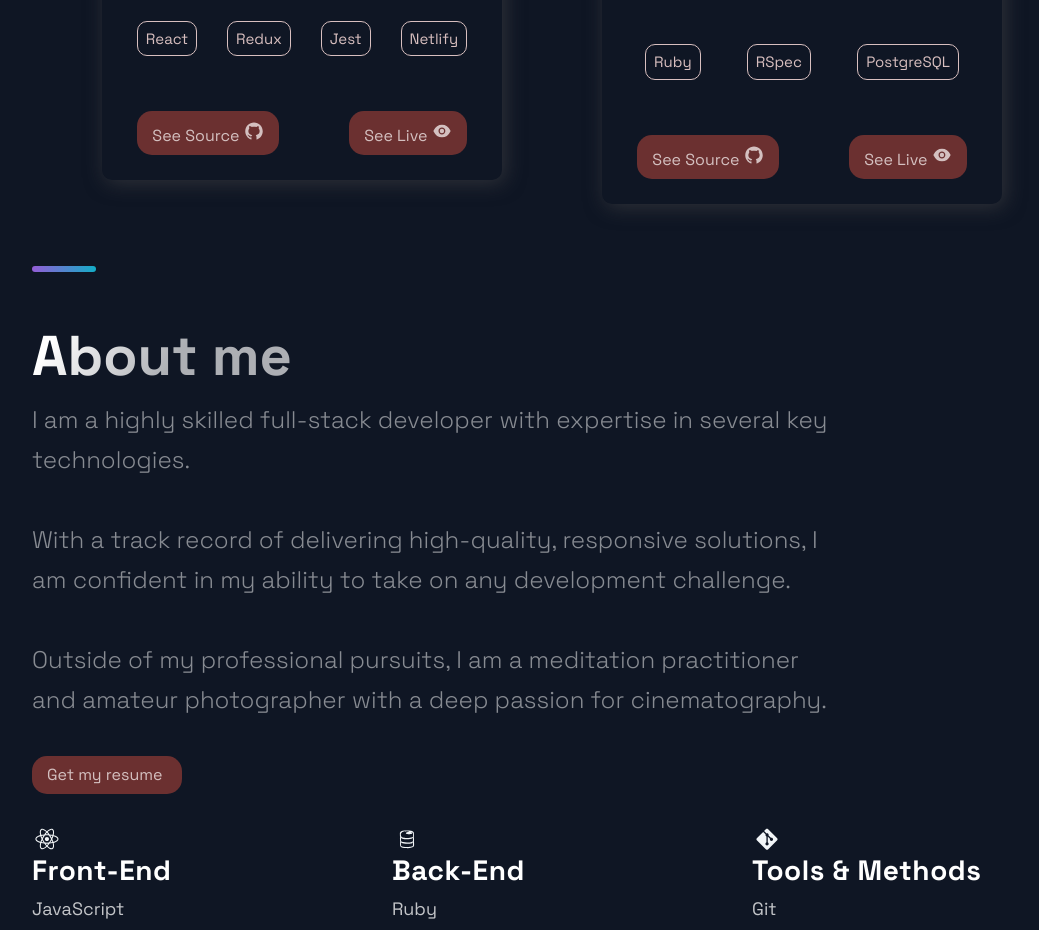
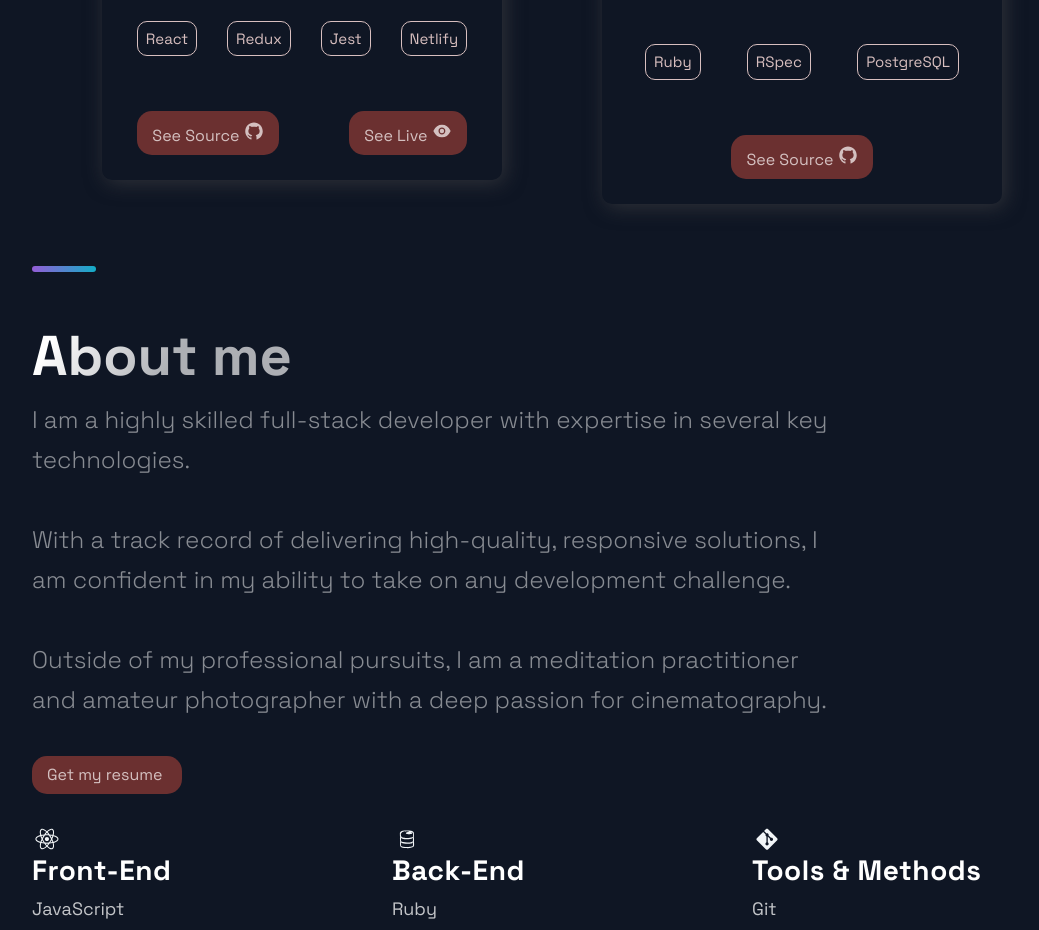
Before and after one commit to CindyDorantes/portfolio-website, a Next.js app: page / in a window 1280 px wide. Shown: the part 2360-3290 px from the top of the page, without its empty margins (88-1127 px from the left). Built offline with nearby package versions, Linux system fonts and the light colour scheme.

Commit message:
Modify the See live links

```diff
--- a/src/components/Projects/Projects.js
+++ b/src/components/Projects/Projects.js
@@ -28,7 +28,11 @@
           </div>
           <UtilityList>
             <ExternalLinks href={source} target="_blank" rel="noopener noreferrer">See Source <AiFillGithub size="2rem" /></ExternalLinks>
-            <ExternalLinks href={visit} target="_blank" rel="noopener noreferrer">See Live <AiFillEye size="2rem" /></ExternalLinks>
+            {visit && (
+              <ExternalLinks href={visit} target="_blank" rel="noopener noreferrer">
+                See Live <AiFillEye size="2rem" />
+              </ExternalLinks>
+            )}
           </UtilityList>
         </BlogCard>
       ))}
--- a/src/constants/constants.js
+++ b/src/constants/constants.js
@@ -14,7 +14,7 @@
     image: '/images/expense-tracker-mockup.jpeg',
     tags: ['Ruby on Rails', 'PostgreSQL', 'Bootstrap', 'Devise'],
     source: 'https://github.com/CindyDorantes/Expense-tracker',
-    visit: 'https://github.com/CindyDorantes/Expense-tracker',
+    visit: 'https://expense-tracker-m4g6.onrender.com/',
     id: 1,
   },
   {
@@ -32,7 +32,7 @@
     image: '/images/catalog-of-my-things-screeshot.png',
     tags: ['Ruby', 'RSpec', 'PostgreSQL'],
     source: 'https://github.com/CindyDorantes/catalog-of-my-things',
-    visit: 'https://github.com/CindyDorantes/catalog-of-my-things',
+    visit: false,
     id: 3,
   },
 ];
```
